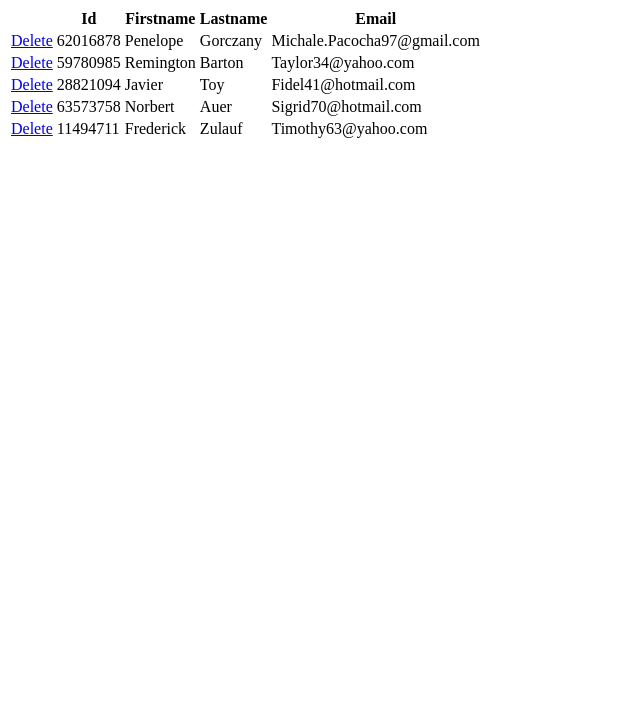
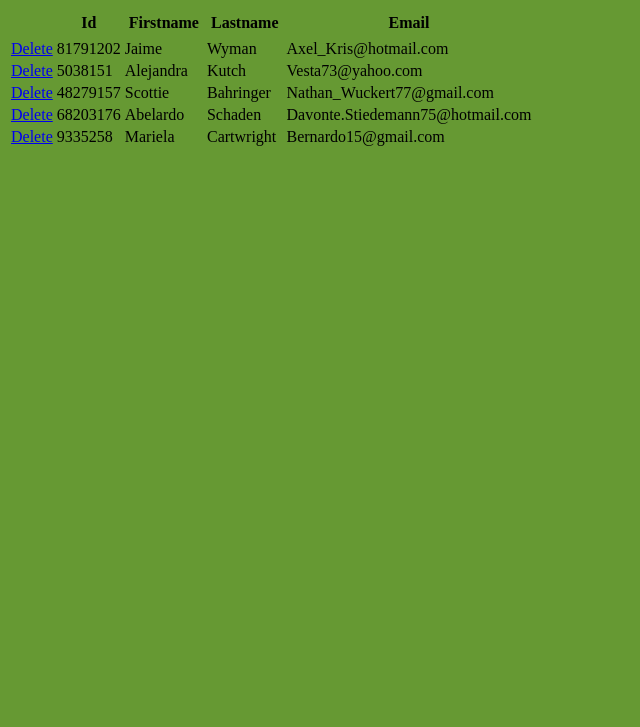
Before and after one commit to PiaLyck/js-dev-env, a website built with webpack: page src/index.html in a window 1280 px wide. Shown: the part 73-800 px from the top of the page, without its empty margins (0-640 px from the left). Built offline with nearby package versions, Linux system fonts and the light colour scheme; data requests are answered from the project's data file.

Commit message:
Add extraction and minification of css files

```diff
--- a/src/api/db.json
+++ b/src/api/db.json
@@ -1 +1 @@
-{"users":[{"id":62016878,"firstName":"Penelope","lastName":"Gorczany","email":"Michale.Pacocha97@gmail.com"},{"id":59780985,"firstName":"Remington","lastName":"Barton","email":"Taylor34@yahoo.com"},{"id":28821094,"firstName":"Javier","lastName":"Toy","email":"Fidel41@hotmail.com"},{"id":63573758,"firstName":"Norbert","lastName":"Auer","email":"Sigrid70@hotmail.com"},{"id":11494711,"firstName":"Frederick","lastName":"Zulauf","email":"Timothy63@yahoo.com"}]}
+{"users":[{"id":81791202,"firstName":"Jaime","lastName":"Wyman","email":"Axel_Kris@hotmail.com"},{"id":5038151,"firstName":"Alejandra","lastName":"Kutch","email":"Vesta73@yahoo.com"},{"id":48279157,"firstName":"Scottie","lastName":"Bahringer","email":"Nathan_Wuckert77@gmail.com"},{"id":68203176,"firstName":"Abelardo","lastName":"Schaden","email":"Davonte.Stiedemann75@hotmail.com"},{"id":9335258,"firstName":"Mariela","lastName":"Cartwright","email":"Bernardo15@gmail.com"}]}
--- /dev/null
+++ b/src/index.css
@@ -0,0 +1,7 @@
+body{
+background-color: #669933;
+}
+
+table th{
+    padding: 5px;
+}
--- a/src/index.js
+++ b/src/index.js
@@ -1,3 +1,4 @@
+import './index.css';
 import { getUsers, deleteUser } from './api/userApi';
 
 //Populate table of users via API call.
```
Also changed, not shown: webpack.config.prod.js (+9 -2 lines), dist/index.html, 8 other files.
